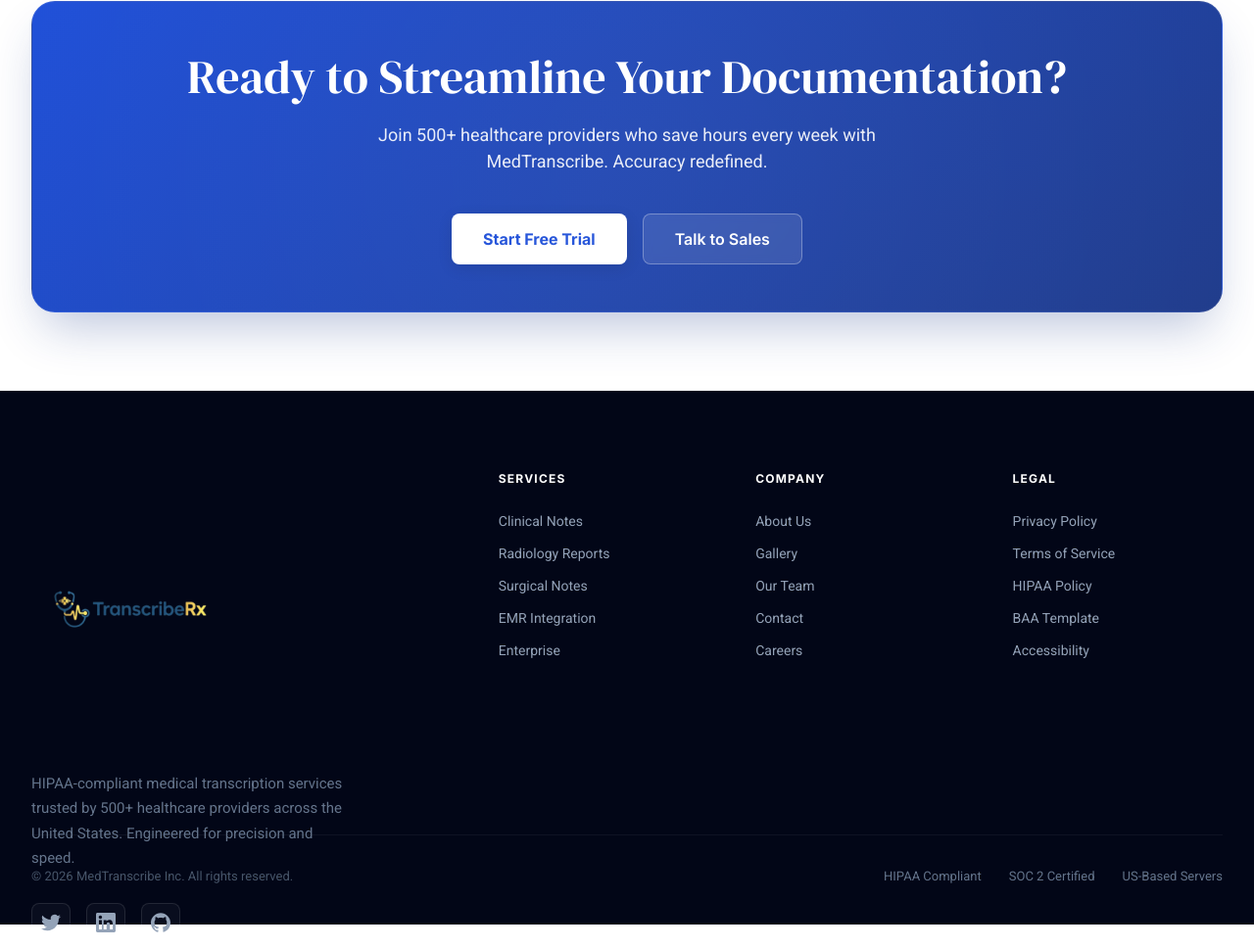
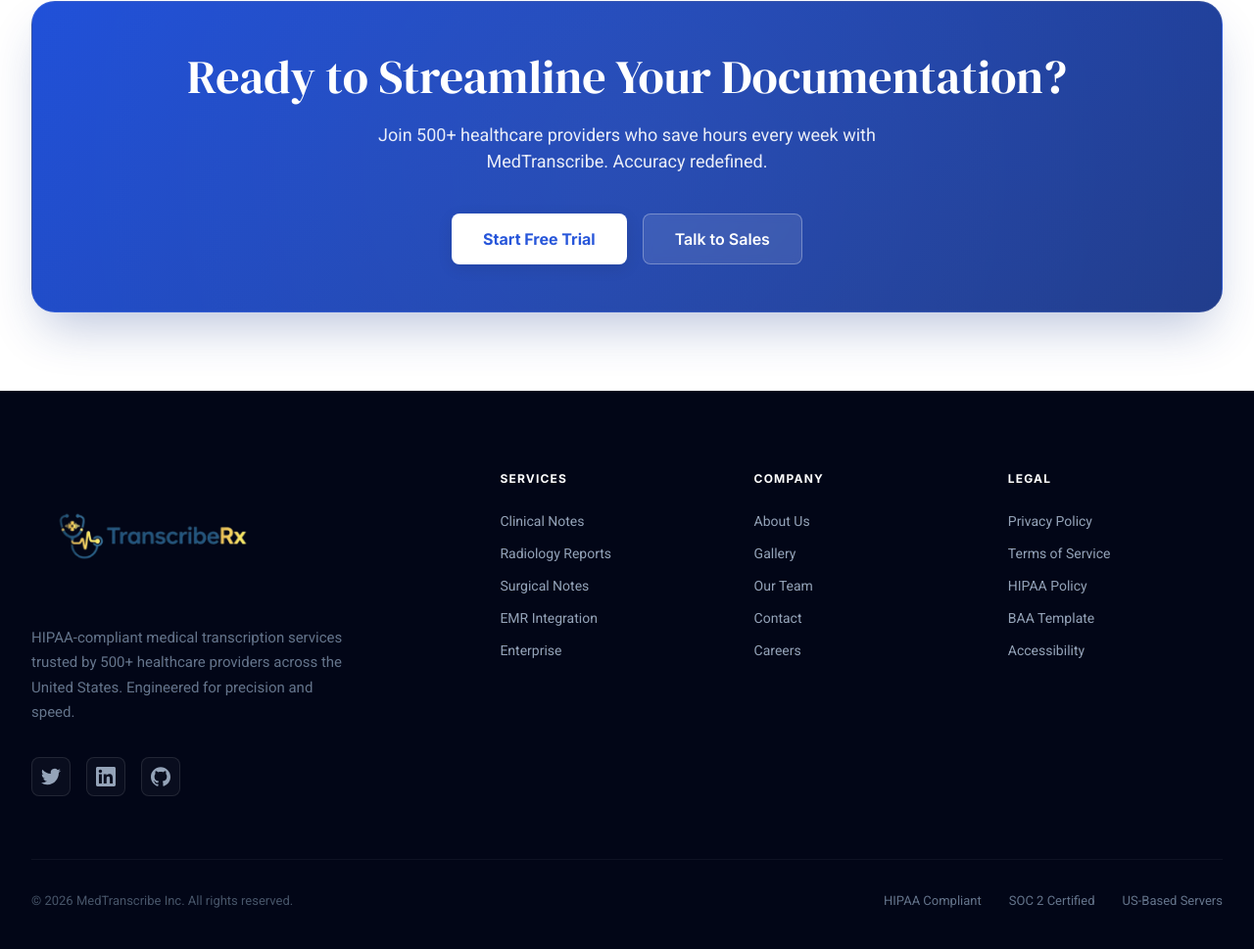
Before and after one commit to Iyappansp/medical-tranperacny, a plain HTML site: page medical-transcription-service/index.html in a window 1280 px wide. Shown: the part 6183-7152 px from the top of the page at 98% size. Drawn offline with nearby package versions, Linux system fonts and the light colour scheme.

```diff
--- a/medical-transcription-service/assets/css/style.css
+++ b/medical-transcription-service/assets/css/style.css
@@ -454,6 +454,10 @@
   line-height: 0;
 }
 
+.footer-brand .navbar-brand {
+  height: auto;
+}
+
 .navbar-logo {
   width: 36px;
   height: 36px;
@@ -1619,7 +1623,7 @@
 
 .footer-grid {
   display: grid;
-  gap: var(--space-12);
+  gap: var(--space-10);
   margin-bottom: var(--space-16);
 }
 
@@ -1695,18 +1699,24 @@
 }
 
 .footer-brand {
-  max-width: 320px;
+  max-width: 100%;
+}
+
+@media (min-width: 1024px) {
+  .footer-brand {
+    max-width: 320px;
+  }
 }
 
 .footer-brand .navbar-logo-img {
-  height: 110px;
+  height: 135px;
   margin-bottom: var(--space-6);
   filter: brightness(1.2) grayscale(0.2);
 }
 
 @media (max-width: 767px) {
   .footer-brand .navbar-logo-img {
-    height: 80px;
+    height: 105px;
   }
 }
 
```
